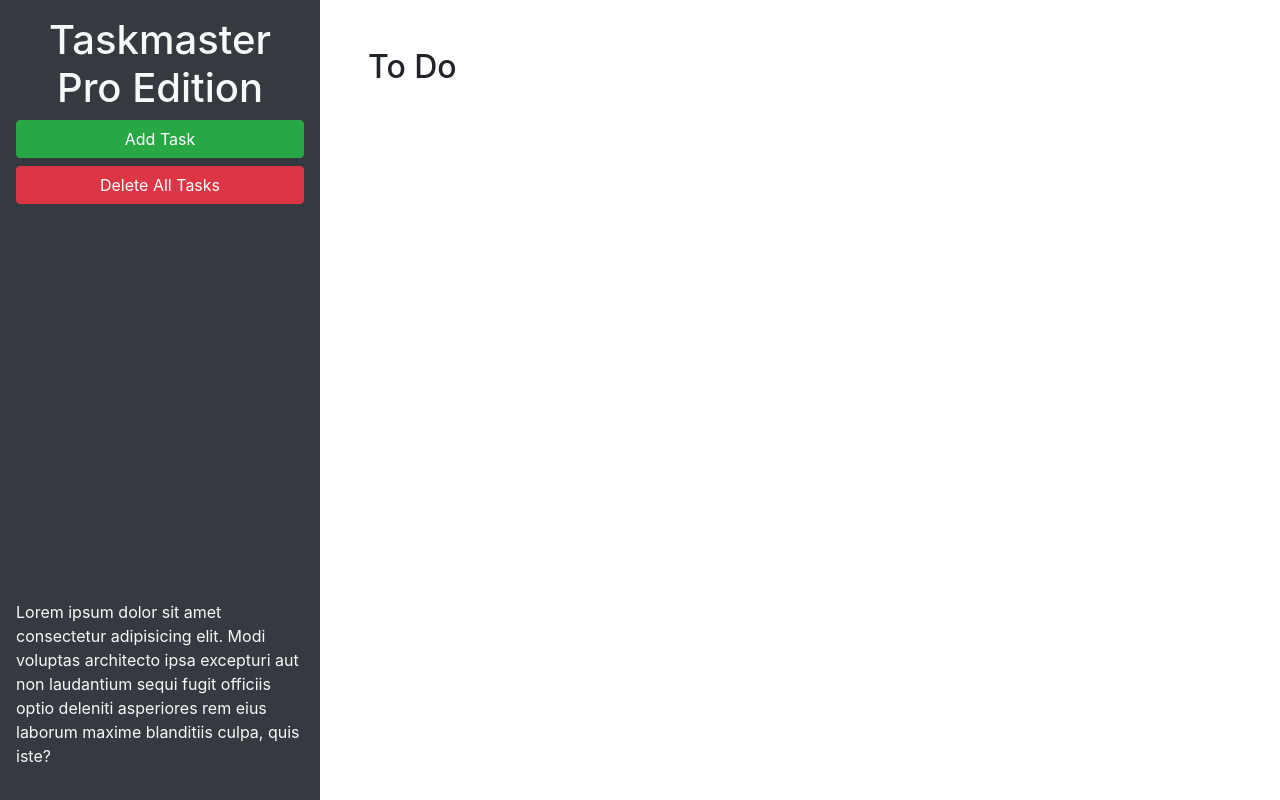
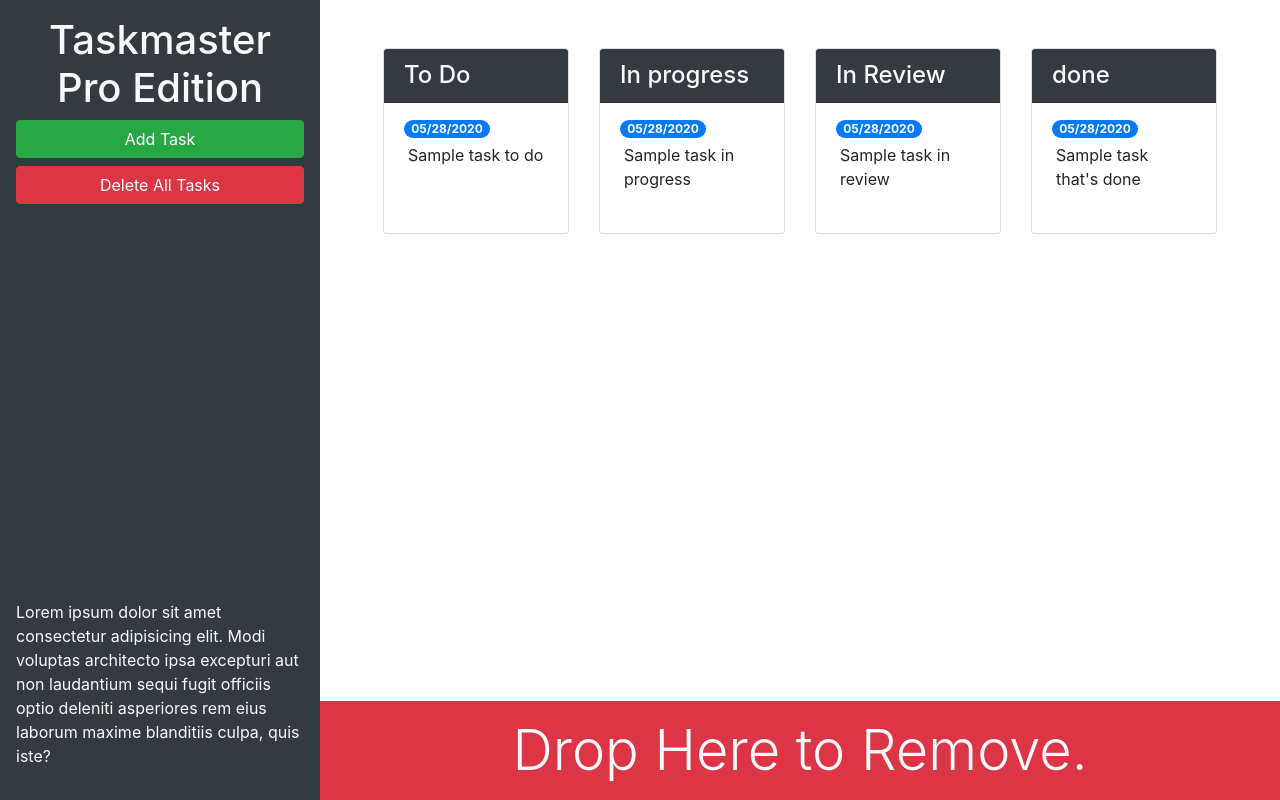
Before and after one commit to rkurian97/taskmaster-pro, a plain HTML site: page index.html in a window 1280 px wide. Drawn offline with nearby package versions, Linux system fonts and the light colour scheme.

Commit message:
bootstrap completed

```diff
--- a/index.html
+++ b/index.html
@@ -13,20 +13,84 @@
 <body>
 
   <div class="row min-vh-100 no-gutters">
-    <header class="col-12 col-lg-3 bg-dark text-light d-flex flex-column p-4 p-lg-3">
+    <header class="col-12 col-lg-3 bg-dark text-light sticky-top d-flex flex-column p-4 p-lg-3">
       <h1 class="text-center">Taskmaster Pro Edition</h1>
       <button id="create-task" class="btn btn-block btn-success" data-toggle="modal" data-target="#task-form-modal">Add
         Task</button>
       <button id="remove-tasks" class="btn btn-block btn-danger">Delete All Tasks</button>
-      <p class="mt-auto">Lorem ipsum dolor sit amet consectetur adipisicing elit. Modi voluptas architecto ipsa
+      <p class="mt-auto d-none d-lg-block">Lorem ipsum dolor sit amet consectetur adipisicing elit. Modi voluptas architecto ipsa
         excepturi aut non
         laudantium sequi fugit officiis optio deleniti asperiores rem eius laborum maxime blanditiis culpa, quis iste?
       </p>
     </header>
-    <main class="col-12 col-lg-9">
-      <div class="m-5">
-        <h2>To Do</h2>
-        <ul id="list-toDo" class="list-group"> </ul>
+    <main class="col-12 col-lg-9 d-flex flex-column">
+      <div class="m-5 row justify-content-around">
+        <!-- todo start -->
+        <div class="col-12 col-md-6 col-xl-3 mb-3">
+          <div class="card">
+            <h4 class="card-header bg-dark text-light">
+              To Do
+            </h4>
+            <ul id="list-toDo" class="list-group list-group-flush">
+              <li class="list-group-item">
+                <span class="badge badge-primary badge-pill">05/28/2020</span>
+                <p class="m-1">Sample task to do</p>
+              </li>
+            </ul>
+          </div>
+        </div>
+        <!-- todo end -->
+        <!-- in progress start -->
+        <div class="col-12 col-md-6 col-xl-3 mb-3">
+          <div class="card">
+            <h4 class="card-header bg-dark text-light">
+              In progress
+            </h4>
+            <ul id="list-inProgress" class="list-group list-group-flush">
+              <li class="list-group-item">
+                <span class="badge badge-primary badge-pill">05/28/2020</span>
+                <p class="m-1">Sample task in progress</p>
+              </li>
+            </ul>
+          </div>
+        </div>
+        <!-- in progress end -->
+        <!-- in review start -->
+        <div class="col-12 col-md-6 col-xl-3 mb-3">
+          <div class="card">
+            <h4 class="card-header bg-dark text-light">
+              In Review
+            </h4>
+            <ul id="list-inReview" class="list-group list-group-flush">
+              <li class="list-group-item">
+                <span class="badge badge-primary badge-pill">05/28/2020</span>
+                <p class="m-1">Sample task in review</p>
+              </li>
+            </ul>
+          </div>
+        </div>
+        <!-- in review end -->
+        <!-- done start -->
+        <div class="col-12 col-md-6 col-xl-3 mb-3">
+          <div class="card">
+            <h4 class="card-header bg-dark text-light">
+              done
+            </h4>
+            <ul id="list-done" class="list-group list-group-flush">
+              <li class="list-group-item">
+                <span class="badge badge-primary badge-pill">05/28/2020</span>
+                <p class="m-1">Sample task that's done</p>
+              </li>
+            </ul>
+          </div>
+        </div>
+        <!-- done end -->
+      </div>
+
+      <div id="trash" class="mt-auto">
+        <div class="w-100 bg-danger p-3 text-center text-light display-4">
+          Drop Here to Remove.
+        </div>
       </div>
     </main>
   </div>
@@ -46,11 +110,11 @@
           <form>
             <div class="form-group">
               <label for="modalTaskDescription">Task description</label>
-              <textarea id="modalTaskDescription" rows="3"></textarea>
+              <textarea id="modalTaskDescription" rows="3" class="form-control"></textarea>
             </div>
             <div class="form-group">
               <label for="modalDueDate">Due date</label>
-              <input type="text" id="modalDueDate" placeholder="mm/dd/yyyy" autocomplete="off" />
+              <input type="text" class="form-control" id="modalDueDate" placeholder="mm/dd/yyyy" autocomplete="off" />
             </div>
           </form>
         </div>
```
